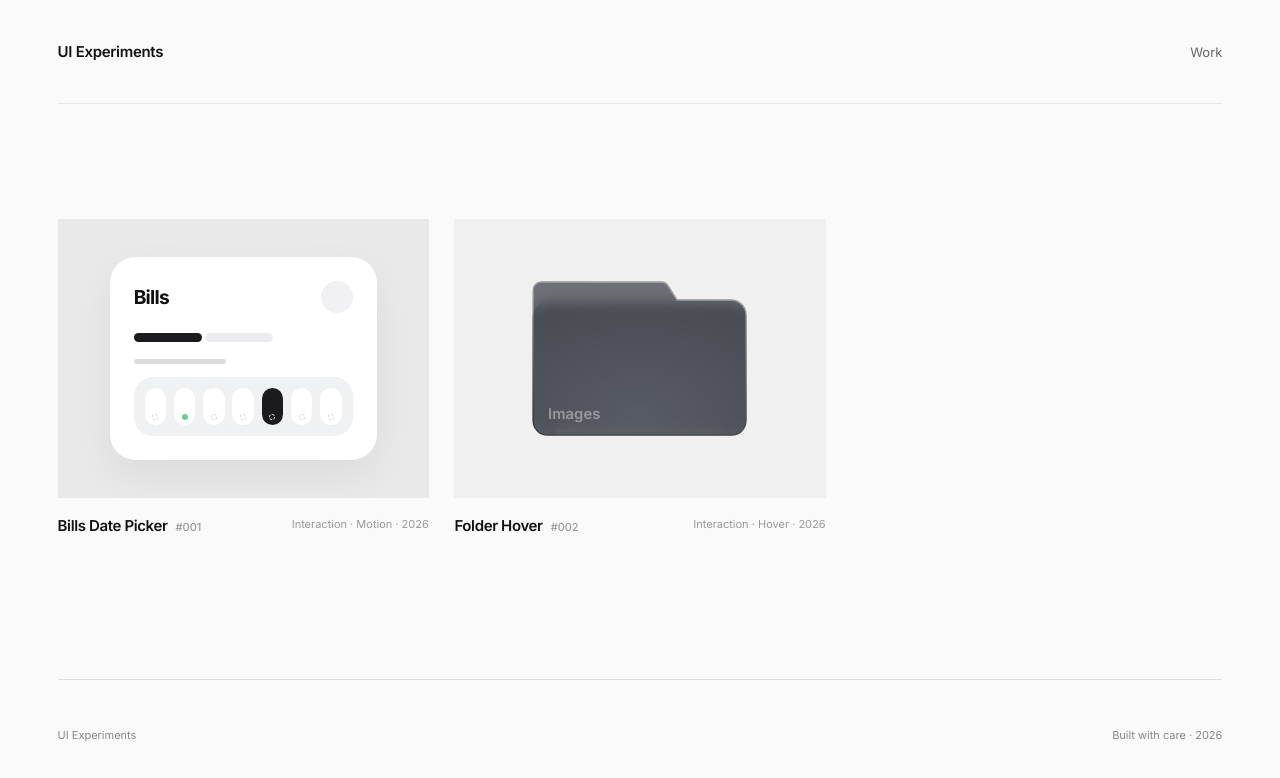
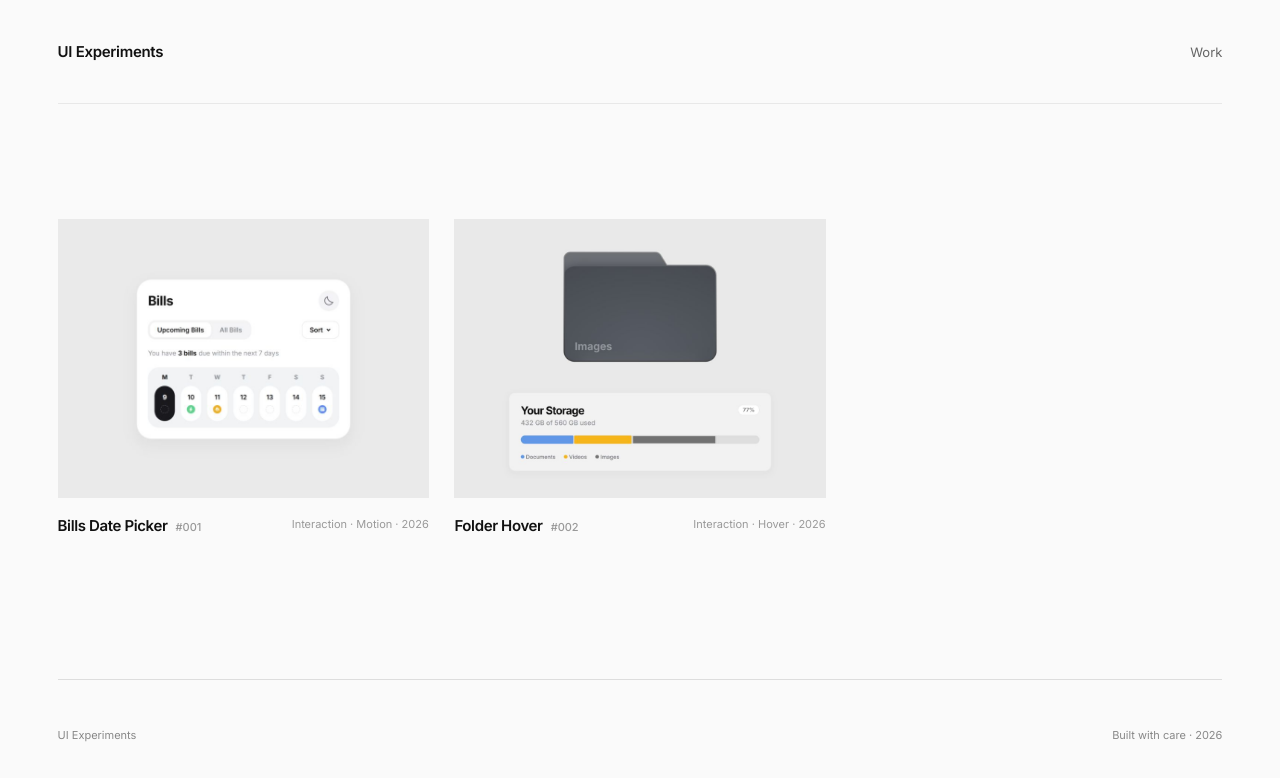
Before and after one commit to yoyacheng/ui-experiments, a React (Vite) app: page / in a window 1280 px wide. Shown: the top 778 px of the page. Built offline with nearby package versions, Linux system fonts and the light colour scheme.

Commit message:
Use real screenshots for gallery cards

```diff
--- a/src/main.tsx
+++ b/src/main.tsx
@@ -222,23 +222,9 @@ const projects = [
   },
 ];
 
-function BillsThumbnail() {
-  return <div className="gallery-bills-preview" aria-hidden="true">
-    <div className="preview-widget">
-      <div className="preview-head"><strong>Bills</strong><span /></div>
-      <div className="preview-tabs"><i /><i /></div>
-      <div className="preview-copy" />
-      <div className="preview-calendar">
-        {[0, 1, 2, 3, 4, 5, 6].map((item) => <span key={item} className={item === 1 ? 'has-bill' : item === 4 ? 'is-active' : ''}><i /></span>)}
-      </div>
-    </div>
-  </div>;
-}
-
 function ProjectThumbnail({ slug }: { slug: string }) {
-  return slug === 'folder-hover'
-    ? <div className="gallery-folder-preview"><FolderCard preview /></div>
-    : <BillsThumbnail />;
+  const filename = slug === 'folder-hover' ? 'folder-hover.png' : 'bills-date-picker.png';
+  return <img className="project-thumbnail-image" src={`${import.meta.env.BASE_URL}assets/gallery/${filename}`} alt="" />;
 }
 
 function Gallery() {
--- a/src/styles.css
+++ b/src/styles.css
@@ -187,6 +187,7 @@ button:focus-visible { outline: 3px solid rgba(94,142,239,.38); outline-offset:
 .project-grid { display: grid; grid-template-columns: repeat(3, minmax(0, 1fr)); column-gap: clamp(18px, 2vw, 32px); row-gap: 72px; }
 .project-card { min-width: 0; }
 .project-preview { position: relative; display: block; aspect-ratio: 4 / 3; overflow: hidden; background: #ececec; color: #111; text-decoration: none; }
+.project-thumbnail-image { width: 100%; height: 100%; display: block; object-fit: cover; pointer-events: none; }
 .open-mark { position: absolute; top: 18px; right: 18px; width: 38px; height: 38px; display: grid; place-items: center; border-radius: 50%; background: rgba(255,255,255,.9); font-size: 16px; opacity: 0; transform: translateY(4px); transition: opacity .22s ease, transform .22s ease; }
 .project-preview:hover .open-mark, .project-preview:focus-visible .open-mark { opacity: 1; transform: translateY(0); }
 .gallery-bills-preview { width: 100%; height: 100%; display: grid; place-items: center; background: #e9e9e9; transition: transform .45s cubic-bezier(.2,.8,.2,1); }
```
Also changed, not shown: public/assets/gallery/bills-date-picker.png (added), public/assets/gallery/folder-hover.png (added).
